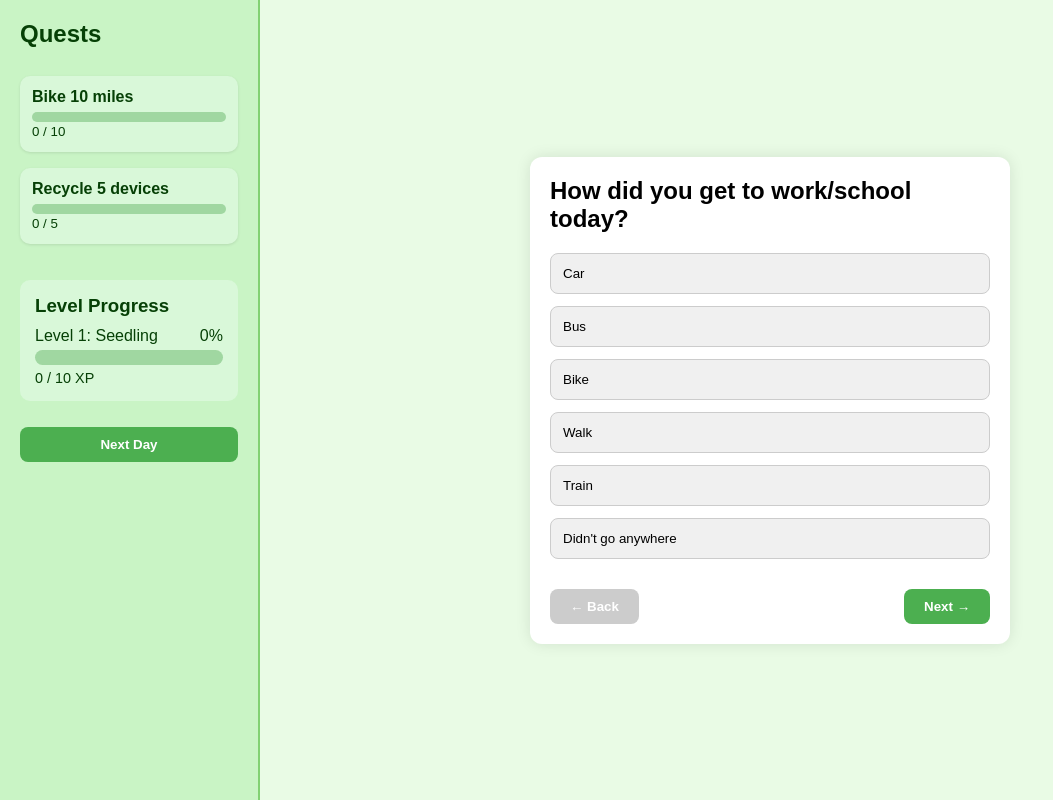
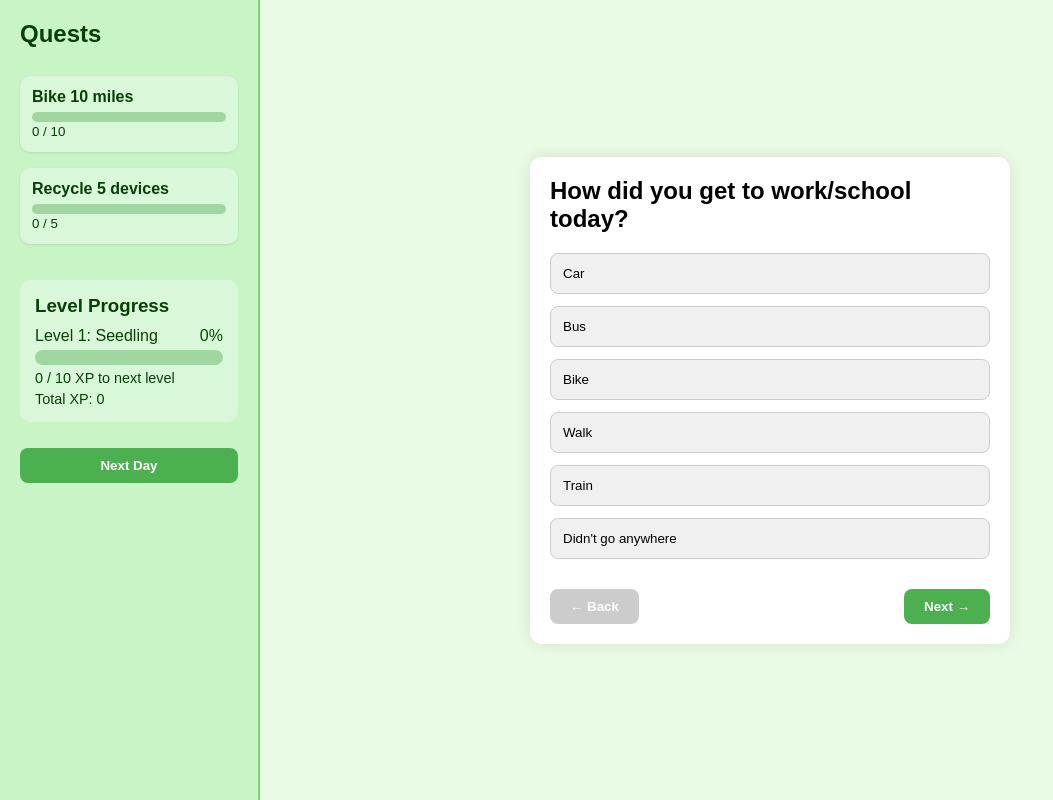
Before and after one commit to atharv-santosh/Carbon-King, a Next.js app: page / in a window 1280 px wide. Shown: the whole page, without its empty margins (0-1053 px from the left). Built offline with nearby package versions, Linux system fonts and the light colour scheme.

Commit message:
Update page.js

```diff
--- a/src/app/page.js
+++ b/src/app/page.js
@@ -72,14 +72,14 @@ const questions = [
 ];
 
 const levels = [
-  { level: 1, minSaved: 0, label: "Seedling", xpNeeded: 10 },
-  { level: 2, minSaved: 5, label: "Sprout", xpNeeded: 25 },
-  { level: 3, minSaved: 15, label: "Young Plant", xpNeeded: 50 },
-  { level: 4, minSaved: 30, label: "Mature Plant", xpNeeded: 100 },
-  { level: 5, minSaved: 50, label: "Forest Guardian", xpNeeded: 200 },
-  { level: 6, minSaved: 75, label: "Eco Warrior", xpNeeded: 300 },
-  { level: 7, minSaved: 100, label: "Earth Protector", xpNeeded: 500 },
-  { level: 8, minSaved: 150, label: "Climate Champion", xpNeeded: 1000 },
+  { level: 1, xpNeeded: 0, label: "Seedling" },
+  { level: 2, xpNeeded: 10, label: "Sprout" },
+  { level: 3, xpNeeded: 25, label: "Young Plant" },
+  { level: 4, xpNeeded: 50, label: "Mature Plant" },
+  { level: 5, xpNeeded: 100, label: "Forest Guardian" },
+  { level: 6, xpNeeded: 200, label: "Eco Warrior" },
+  { level: 7, xpNeeded: 300, label: "Earth Protector" },
+  { level: 8, xpNeeded: 500, label: "Climate Champion" },
 ];
 
 const initialQuests = [
@@ -191,9 +191,9 @@ function calculateQuestionImpact(formData, distanceMiles, eWasteRecycleCount, ve
     if (formData.transport === "Car") {
       impacts.transport = 0.404 * km;
     } else if (formData.transport === "Bus") {
-      impacts.transport = 0.101 * km;
+      impacts.transport = 0.101 * km * 0.5;
     } else if (formData.transport === "Train") {
-      impacts.transport = 0.041 * km;
+      impacts.transport = 0.041 * km * 0.3;
     }
   }
 
@@ -235,17 +235,21 @@ export default function SustainableActionTracker() {
   const [dailyLogs, setDailyLogs] = useState([]);
   const [lastCompletedDate, setLastCompletedDate] = useState(null);
 
-  // Load data from localStorage
+  // Load data from localStorage after component mounts
   useEffect(() => {
+    // Load XP
     const savedXp = localStorage.getItem("totalXp");
     if (savedXp) setTotalXp(Number(savedXp));
 
+    // Load Quests
     const savedQuests = localStorage.getItem("quests");
     if (savedQuests) setQuests(JSON.parse(savedQuests));
 
+    // Load Daily Logs
     const savedLogs = localStorage.getItem("dailyLogs");
     if (savedLogs) setDailyLogs(JSON.parse(savedLogs));
 
+    // Load Last Completed Date
     const savedLastDate = localStorage.getItem("lastCompletedDate");
     if (savedLastDate) setLastCompletedDate(savedLastDate);
 
@@ -263,17 +267,26 @@ export default function SustainableActionTracker() {
     if (savedVegetarianMeals) setVegetarianMeals(Number(savedVegetarianMeals));
     if (savedCarbonSaved) setCarbonSaved(Number(savedCarbonSaved));
     if (savedCurrentIndex) setCurrentIndex(Number(savedCurrentIndex));
-  }, []);
+  }, []); // Empty dependency array means this runs once on mount
 
-  // Save data to localStorage
+  // Save data to localStorage when it changes
   useEffect(() => {
     localStorage.setItem("totalXp", totalXp.toString());
+  }, [totalXp]);
+
+  useEffect(() => {
     localStorage.setItem("quests", JSON.stringify(quests));
+  }, [quests]);
+
+  useEffect(() => {
     localStorage.setItem("dailyLogs", JSON.stringify(dailyLogs));
+  }, [dailyLogs]);
+
+  useEffect(() => {
     if (lastCompletedDate) {
       localStorage.setItem("lastCompletedDate", lastCompletedDate);
     }
-  }, [totalXp, quests, dailyLogs, lastCompletedDate]);
+  }, [lastCompletedDate]);
 
   // Save formData, distance, counts, current index, carbonSaved to cookies on change
   useEffect(() => {
@@ -318,10 +331,12 @@ export default function SustainableActionTracker() {
         carbonSaved += 0.404 * km;
       } else if (transportAnswer === "Bus") {
         // Bus emits 101g CO2 per km per passenger
-        carbonSaved += 0.101 * km;
+        // Reduce the impact by 50% to balance XP
+        carbonSaved += 0.101 * km * 0.5;
       } else if (transportAnswer === "Train") {
         // Train emits 41g CO2 per km per passenger
-        carbonSaved += 0.041 * km;
+        // Reduce the impact by 70% to balance XP
+        carbonSaved += 0.041 * km * 0.3;
       }
       // Bike and Walk have 0 emissions
     }
@@ -425,7 +440,13 @@ export default function SustainableActionTracker() {
       const saved = getImpact();
       setCarbonSaved(saved);
       const xpGained = Math.floor(saved * 2);
-      setTotalXp(prev => prev + xpGained);
+
+      // Update totalXp
+      setTotalXp(prevXp => {
+        const newXp = prevXp + xpGained;
+        localStorage.setItem("totalXp", newXp.toString());
+        return newXp;
+      });
 
       // Create new daily log
       const newLog = {
@@ -449,7 +470,6 @@ export default function SustainableActionTracker() {
       setXpAnimation({ show: true, amount: xpGained });
       setTimeout(() => setXpAnimation({ show: false, amount: 0 }), 2000);
 
-      // Update quests
       updateQuests();
     }
   }
@@ -488,31 +508,38 @@ export default function SustainableActionTracker() {
       return {
         currentLevel: levels[0],
         progress: 0,
-        currentLevelXp: 0,
-        nextLevelXp: levels[0].xpNeeded
+        xpForCurrentLevel: 0,
+        xpForNextLevel: levels[1].xpNeeded
       };
     }
 
-    const currentLevel = levels.reduce((acc, lvl) =>
-      totalXp >= lvl.xpNeeded ? lvl : acc
-    );
-    const nextLevel = levels.find(lvl => lvl.xpNeeded > currentLevel.xpNeeded) || currentLevel;
+    // Find current level
+    const currentLevel = levels.reduce((acc, level) => {
+      return totalXp >= level.xpNeeded ? level : acc;
+    }, levels[0]);
 
-    // Calculate XP for current level (ensure it's never negative)
-    const currentLevelXp = Math.max(0, totalXp - currentLevel.xpNeeded);
-    const nextLevelXp = nextLevel.xpNeeded - currentLevel.xpNeeded;
+    // Find next level
+    const nextLevel = levels.find(level => level.xpNeeded > currentLevel.xpNeeded) || currentLevel;
 
-    // Calculate progress percentage (ensure it's between 0 and 100)
+    // Calculate progress
+    const xpForCurrentLevel = totalXp - currentLevel.xpNeeded;
+    const xpForNextLevel = nextLevel.xpNeeded - currentLevel.xpNeeded;
     const progress = nextLevel === currentLevel
       ? 100
-      : Math.min(100, Math.max(0, (currentLevelXp / nextLevelXp) * 100));
+      : (xpForCurrentLevel / xpForNextLevel) * 100;
 
-    return { currentLevel, progress, currentLevelXp, nextLevelXp };
+    return {
+      currentLevel,
+      nextLevel,
+      progress,
+      xpForCurrentLevel,
+      xpForNextLevel
+    };
   }
 
   const currentQuestion = questions[currentIndex];
 
-  const { currentLevel, progress, currentLevelXp, nextLevelXp } = getLevelProgress();
+  const { currentLevel, nextLevel, progress, xpForCurrentLevel, xpForNextLevel } = getLevelProgress();
 
   // Add this CSS animation to your component's style section
   const xpAnimationStyle = {
@@ -592,10 +619,6 @@ export default function SustainableActionTracker() {
         ))}
         <div style={{ marginTop: 20, padding: 15, backgroundColor: "#d9f8d9", borderRadius: 10 }}>
           <h3 style={{ margin: "0 0 10px 0", color: "#064006" }}>Level Progress</h3>
-          {(() => {
-            const { currentLevel, progress } = getLevelProgress();
-            return (
-              <>
           <div style={{ display: "flex", justifyContent: "space-between", marginBottom: 5 }}>
             <span>Level {currentLevel.level}: {currentLevel.label}</span>
             <span>{Math.floor(progress)}%</span>
@@ -615,11 +638,11 @@ export default function SustainableActionTracker() {
             }} />
           </div>
           <div style={{ marginTop: 5, fontSize: "0.9em", color: "#064006" }}>
-                  {currentLevelXp} / {nextLevelXp} XP
+            {xpForCurrentLevel} / {xpForNextLevel} XP to next level
           </div>
-              </>
-            );
-          })()}
+          <div style={{ marginTop: 5, fontSize: "0.9em", color: "#064006" }}>
+            Total XP: {totalXp}
+          </div>
         </div>
         <button
           onClick={handleNextDay}
```
Lines whose indentation alone changed are shown as unchanged.
